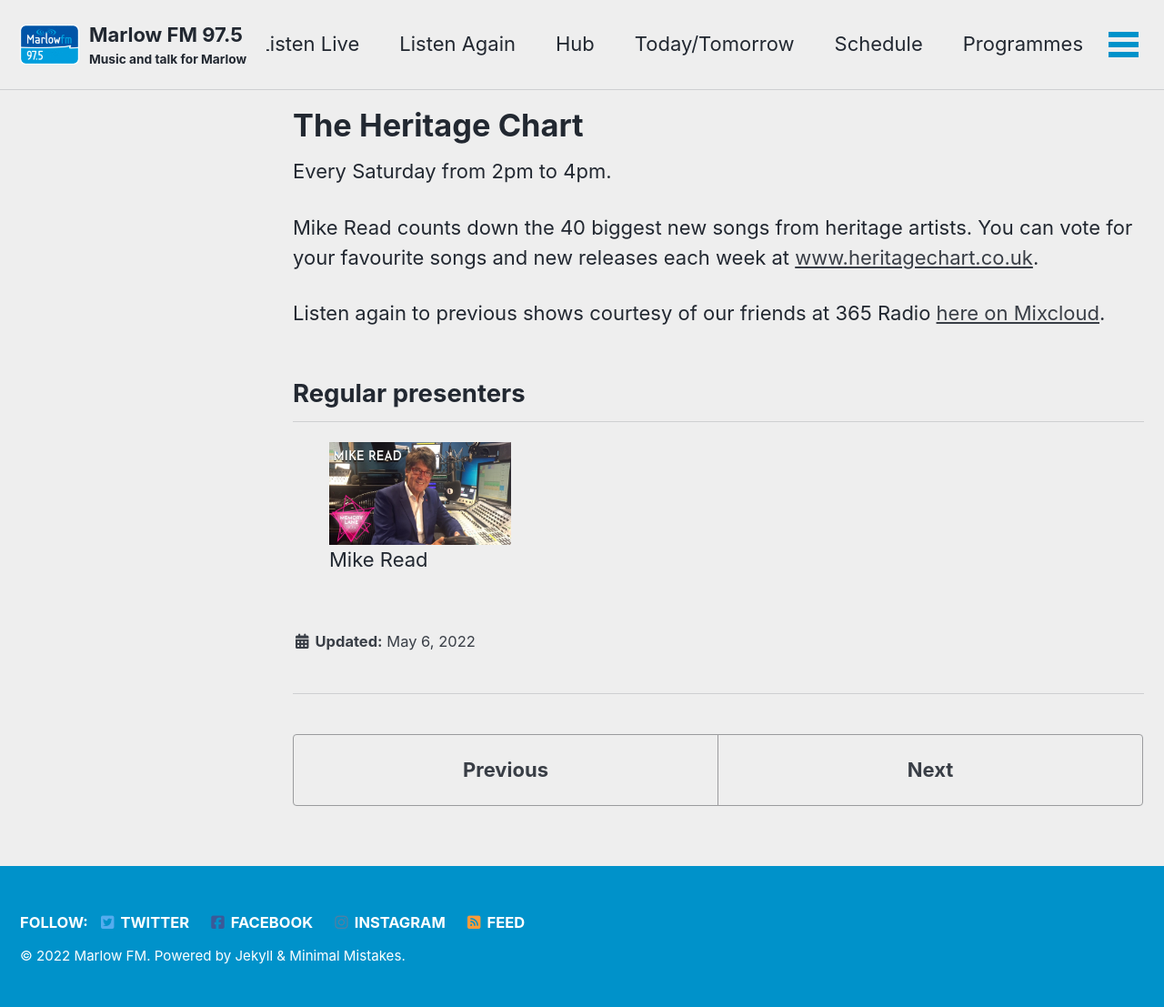
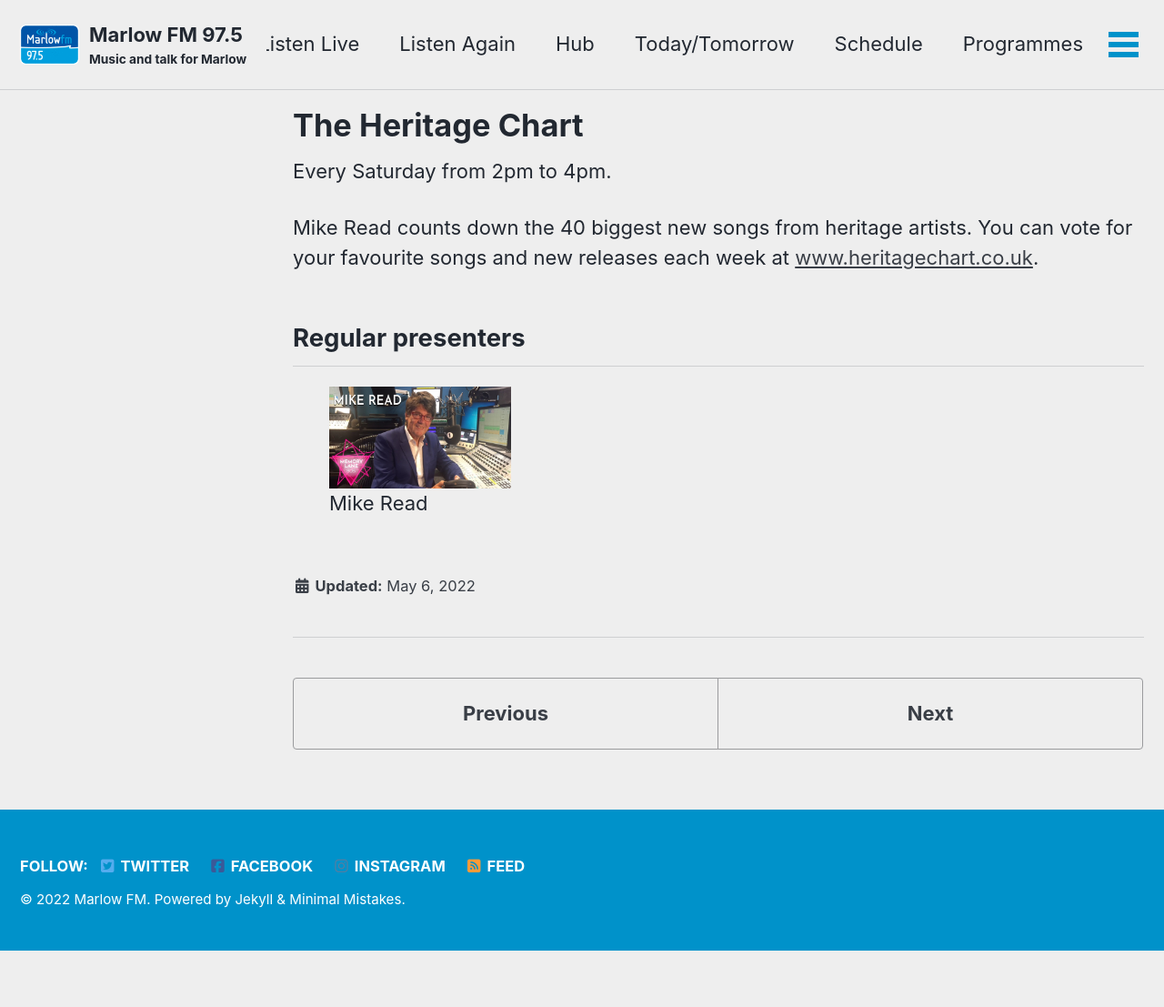
Before and after one commit to marlowfm/marlowfm.github.io, a Jekyll site: the page built from _programmes/heritage-chart.md, in a window 1280 px wide. Shown: the whole page at 91% size. Built offline with Jekyll 4.4.1, drawn with Linux system fonts in a browser that asks for light colours; cached includes are drawn as plain includes; nearby versions of some CDN libraries; after the commit the page ends 1045 px from its top, so only the background shows below that.

Commit message:
Update HRT - remove mention of 365 Radio

```diff
--- a/_programmes/heritage-chart.md
+++ b/_programmes/heritage-chart.md
@@ -8,5 +8,3 @@
 Every Saturday from 2pm to 4pm.
 
 Mike Read counts down the 40 biggest new songs from heritage artists. You can vote for your favourite songs and new releases each week at [www.heritagechart.co.uk](https://www.heritagechart.co.uk/){:target="_blank"}.
-
-Listen again to previous shows courtesy of our friends at 365 Radio [here on Mixcloud](https://www.mixcloud.com/365radio/playlists/the-heritage-chart-with-mike-read/){:target="_blank"}.
```
